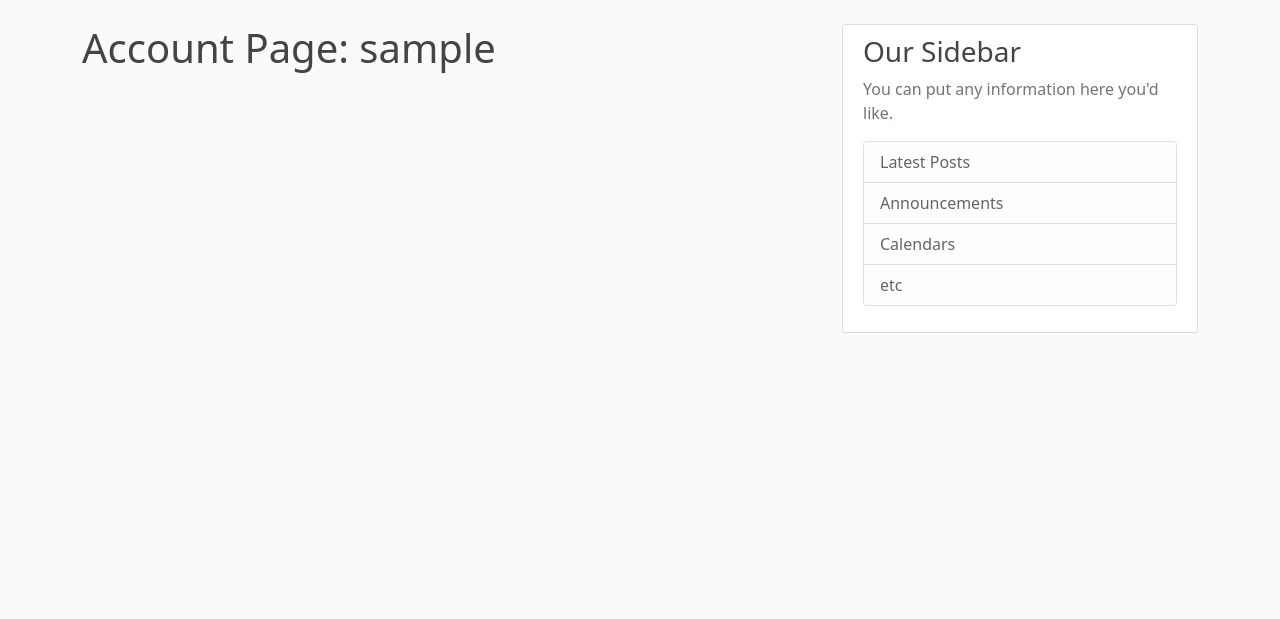
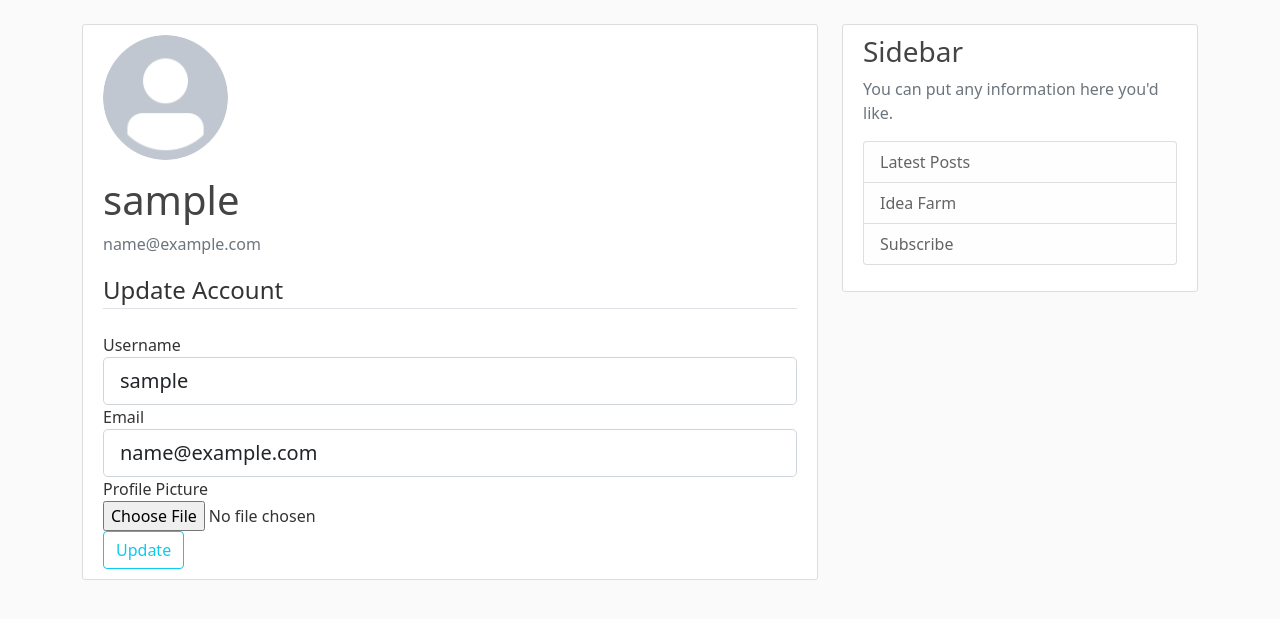
Before and after one commit to paciFIST-Studios/web, a Flask app: page /account in a window 1280 px wide. Shown: the part 56-675 px from the top of the page. Run offline with Flask 2, Linux system fonts and the light colour scheme; the visitor is signed in with stand-in values (Sample User, id 1); data comes from the database, SQL or seed files in the repository; some libraries are stand-ins or nearby versions.

Commit message:
1. added static/user_profile_images/default.jpg
a. this is the default user profile image
b. user can upload images, which are stored in this directory

2. templates/layout - minor refactor and commenting

3. templates/account
a. displays user account info (username, email)
b. user can update account into (username, email, profile pic)

4. forms - added UpdateAccountForm.  We only allow jpg and png profile pics

5. routes
a. added packages, Pillow
b. new imports
c. fns for saving new image and removing old image
d. new images are given a randomized name, to help prevent collisions
e. new images are scaled down to 125x125 before storage

```diff
--- a/flask_blog/forms.py
+++ b/flask_blog/forms.py
@@ -1,4 +1,6 @@
 from flask_wtf import FlaskForm
+from flask_wtf.file import FileField, FileAllowed
+from flask_login import current_user
 from wtforms import StringField, PasswordField, SubmitField, BooleanField
 from wtforms.validators import DataRequired, Length, Email, EqualTo, ValidationError
 
@@ -40,3 +42,33 @@ class LoginForm(FlaskForm):
     remember_login = BooleanField('Remember Me')
 
     submit = SubmitField('Login')
+
+
+class UpdateAccountForm(FlaskForm):
+    username = StringField('Username', validators=[
+        DataRequired(), Length(min=3, max=30)])
+
+    email = StringField('Email', validators=[
+        DataRequired(), Email()])
+
+    image = FileField('Profile Picture', validators=[
+        FileAllowed(['jpg', 'png'])
+    ])
+
+    submit = SubmitField('Update')
+
+    def validate_username(self, username):
+        # if no change, skip validation
+        if username.data == current_user.username: return
+
+        already_taken = User.query.filter_by(username=username.data).first()
+        if already_taken:
+            raise ValidationError('Username already exists!')
+
+    def validate_email(self, email):
+        # if no change, skip validation
+        if email.data == current_user.email: return
+
+        already_taken = User.query.filter_by(email=email.data).first()
+        if already_taken:
+            raise ValidationError('Email already exists!')
--- a/flask_blog/routes.py
+++ b/flask_blog/routes.py
@@ -1,6 +1,9 @@
+import os
+import secrets
+from PIL import Image
 from flask import render_template, url_for, flash, redirect, request
 from flask_blog import app, db, bcrypt
-from flask_blog.forms import RegistrationForm, LoginForm
+from flask_blog.forms import RegistrationForm, LoginForm, UpdateAccountForm
 from flask_blog.models import User, Post
 from flask_login import login_user, current_user, logout_user, login_required
 
@@ -65,7 +68,68 @@ def logout():
     logout_user()
     return redirect(url_for('home'))
 
+
+def save_profile_image(image):
+    # make a random file name (but not a random file extension) in order to prevent
+    # profile picture file path collisions
+    random_hex = secrets.token_hex(8)
+    _, ext = os.path.splitext(image.filename)
+    image_file_name = random_hex + ext
+    image_storage_path = os.path.join(app.root_path, 'static/user_profile_images', image_file_name)
+
+    # resize image to 125x125
+    storage_size = (125, 125)
+    _image = Image.open(image)
+    _image.thumbnail(storage_size)
+
+    # save from the resized file
+    _image.save(image_storage_path)
+    return image_file_name
+
+def remove_stored_profile_image(filename):
+    _image = os.path.join(app.root_path, 'static/user_profile_images', filename)
+    if os.path.isfile(_image):
+        os.remove(_image)
+
 @app.route('/account', methods=['GET','POST'])
 @login_required
 def account():
-    return render_template('account.html', title='Account')
+    form = UpdateAccountForm()
+    if form.validate_on_submit():
+        _has_changes = False
+
+        # username
+        if current_user.username != form.username.data:
+            current_user.username = form.username.data
+            _has_changes = True
+
+        # email
+        if current_user.email != form.email.data:
+            current_user.email = form.email.data
+            _has_changes = True
+
+        # profile image
+        if form.image.data:
+            image_file = save_profile_image(form.image.data)
+            to_remove = current_user.image_file
+            current_user.image_file = image_file
+            remove_stored_profile_image(filename=to_remove)
+            _has_changes = True
+
+        # commit changes to db
+        if _has_changes:
+            db.session.commit()
+            flash('Your account has been updated', 'success')
+        else:
+            flash('No updates to account', 'info')
+
+        # perform redirect, according to POST-GET-REDIRECT pattern
+        return redirect(url_for('account'))
+
+    # pre-populate form with existing data
+    elif request.method == "GET":
+        form.username.data = current_user.username
+        form.email.data = current_user.email
+
+    image_file = url_for('static', filename=f'user_profile_images/{current_user.image_file}')
+    return render_template('account.html', title='Account', image_file=image_file, form=form)
--- a/flask_blog/templates/account.html
+++ b/flask_blog/templates/account.html
@@ -1,4 +1,64 @@
 {% extends "layout.html" %}
 {% block content%}
-  <h1>Account Page: {{ current_user.username }}</h1>
+  <div class="content-section">
+    <div class="media">
+      <img class="rounded-circle account-img" src="{{ image_file }}">
+      <div class="media-body">
+        <h2 class="account-heading">{{ current_user.username }}</h2>
+        <p class="text-secondary">{{ current_user.email }}</p>
+      </div>
+    </div>
+    <!-- update account form -->
+    <!-- NOTE: you have to add this encoding type if you're sending an image 'enctype="multipart/form-data"'-->
+    <form method="post" action="" enctype="multipart/form-data">
+
+      <!-- adds CFR (cross-site forgery) token, as a security measure-->
+      {{ form.hidden_tag() }}
+      <fieldset class="form-group">
+        <legend class="border-bottom mb-4">Update Account</legend>
+        <!-- username -->
+        <div class="form-group">
+          {{ form.username.label(class="form-control-label") }}
+          {% if form.username.errors%}
+            {{ form.username(class="form-control form-control-lg is-invalid") }}
+            <div class="invalid-feedback">
+              {% for error in form.username.errors %}
+                <span>{{ error }}</span>
+              {% endfor %}
+            </div>
+          {% else %}
+            {{ form.username(class="form-control form-control-lg") }}
+          {% endif %}
+        </div>
+        <!-- email -->
+        <div class="form-group">
+          {{ form.email.label(class="form-control-label") }}
+          {% if form.email.errors%}
+            {{ form.email(class="form-control form-control-lg is-invalid") }}
+            <div class="invalid-feedback">
+              {% for error in form.email.errors %}
+                <span>{{ error }}</span>
+              {% endfor %}
+            </div>
+          {% else %}
+            {{ form.email(class="form-control form-control-lg") }}
+          {% endif %}
+        </div>
+        <div class="form-group">
+          {{ form.image.label() }} </br>
+          {{ form.image(class="form-control-file") }}
+          {% if form.image.errors %}
+            {% for error in form.image.errors %}
+              <span class="text-danger">{{ error }}</span></br>
+            {% endfor %}
+          {% endif %}
+        </div>
+        <!-- update button -->
+        <div class="form-group">
+          {{ form.submit(class="btn btn-outline-info") }}
+        </div>
+      </fieldset>
+    </form>
+    <!-- end update account form -->
+  </div>
 {% endblock content%}
--- a/flask_blog/templates/layout.html
+++ b/flask_blog/templates/layout.html
@@ -2,13 +2,13 @@
 <html lang="en">
 <head>
   <meta charset="UTF-8">
-  <meta name="viewport" content="width=device-width, initial-scale=1">
+  <meta name="viewport" content="width=device-width, initial-scale=1, shrink-to-fit=no">
 
   <!-- Bootstrap CSS -->
   <!-- Bootstrap references a content delivery network online, so 'using bootstrap' means: providing links to that online content -->
-  <link href="https://cdn.jsdelivr.net/npm/bootstrap@5.0.2/dist/css/bootstrap.min.css" rel="stylesheet" integrity="sha384-EVSTQN3/azprG1Anm3QDgpJLIm9Nao0Yz1ztcQTwFspd3yD65VohhpuuCOmLASjC" crossorigin="anonymous">
+  <link rel="stylesheet" href="https://cdn.jsdelivr.net/npm/bootstrap@5.0.2/dist/css/bootstrap.min.css" integrity="sha384-EVSTQN3/azprG1Anm3QDgpJLIm9Nao0Yz1ztcQTwFspd3yD65VohhpuuCOmLASjC" crossorigin="anonymous">
+  <link rel="stylesheet" type="text/css" href="{{ url_for('static', filename='main.css') }}">
 
-  <link rel="stylesheet" type="text/css" href="{{ url_for('static', filename='main.css') }}">
     {% if title %}
         <title>{{ title }}</title>
     {% else %}
@@ -59,23 +59,24 @@
           {% endif %}
         {% endwith %}
 
+        <!-- this block is overridden by other forms -->
         {% block content %}{% endblock %}
       </div>
       <div class="col-md-4">
         <div class="content-section">
-          <h3>Our Sidebar</h3>
+          <h3>Sidebar</h3>
           <p class='text-muted'>You can put any information here you'd like.
             <ul class="list-group">
               <li class="list-group-item list-group-item-light">Latest Posts</li>
-              <li class="list-group-item list-group-item-light">Announcements</li>
-              <li class="list-group-item list-group-item-light">Calendars</li>
-              <li class="list-group-item list-group-item-light">etc</li>
+              <li class="list-group-item list-group-item-light">Idea Farm</li>
+              <li class="list-group-item list-group-item-light">Subscribe</li>
             </ul>
           </p>
         </div>
       </div>
     </div>
   </main>
+  <script src="https://code.jquery.com/jquery-3.2.1.slim.min.js" integrity="sha384-KJ3o2DKtIkvYIK3UENzmM7KCkRr/rE9/Qpg6aAZGJwFDMVNA/GpGFF93hXpG5KkN" crossorigin="anonymous"></script>
   <script src="https://cdn.jsdelivr.net/npm/@popperjs/core@2.9.2/dist/umd/popper.min.js" integrity="sha384-IQsoLXl5PILFhosVNubq5LC7Qb9DXgDA9i+tQ8Zj3iwWAwPtgFTxbJ8NT4GN1R8p" crossorigin="anonymous"></script>
   <script src="https://cdn.jsdelivr.net/npm/bootstrap@5.0.2/dist/js/bootstrap.min.js" integrity="sha384-cVKIPhGWiC2Al4u+LWgxfKTRIcfu0JTxR+EQDz/bgldoEyl4H0zUF0QKbrJ0EcQF" crossorigin="anonymous"></script>
 
```
Also changed, not shown: flask_blog/static/user_profile_images/default.jpg (added).
